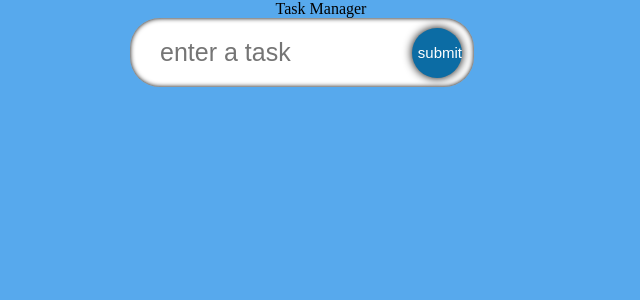
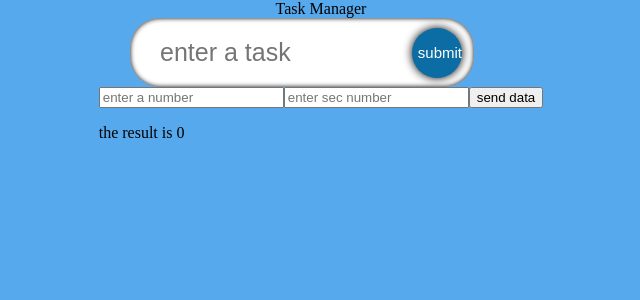
Before and after one commit to Jessemwangi/ProjectManager, a React (Create React App) app: page / in a window 1280 px wide. Shown: the top 300 px of the page, without its empty margins (319-959 px from the left). Built offline with nearby package versions, Linux system fonts and the light colour scheme; a web font is replaced by a local one.

Commit message:
Todo calculator init

```diff
--- a/src/Component/Calculator.tsx
+++ b/src/Component/Calculator.tsx
@@ -1,10 +1,45 @@
-import React from 'react';
+import React, { FormEvent, useState } from 'react';
+
+// interface props {
+//     firstNo:number,
+//     secNo:number,
+//     result:number,
+// }
 
 const Calculator = () => {
+    const [result,setResult] =useState<number>(0)
+    const[firstNo,setFirstNo] = useState<number>(0)
+    const[secNo,setSecNo] = useState<number>(0)
+
+
+    const handleSubmit = (e:FormEvent) =>{
+        e.preventDefault();
+        setResult(firstNo + secNo)
+        console.log(result)
+    }
     return (
-        <div>
+        <form
+        onSubmit={(e) => handleSubmit(e)}>
+            <div>
+                <input type="number" placeholder='enter a number'
+                className="calc_input" name='firstNo' onChange={(e) =>{
+                    e.preventDefault()
+                    setFirstNo(parseInt(e.target.value))
+                }} />
 
-        </div>
+                <input type="number" placeholder='enter sec number'
+                className="calc_input" name='secNo'
+                onChange={(e) =>{
+                    e.preventDefault()
+                    let secondNo = parseInt(e.target.value)
+                    setSecNo(secondNo)
+
+                }}/>
+
+                <input type="submit" value="send data" />
+                <p>the result is {result}</p>
+            </div>
+        </form>
     );
 };
 
```
